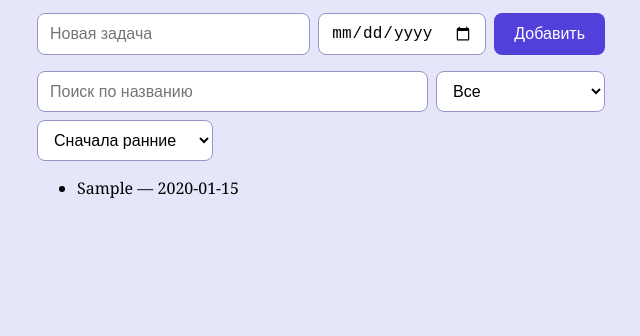
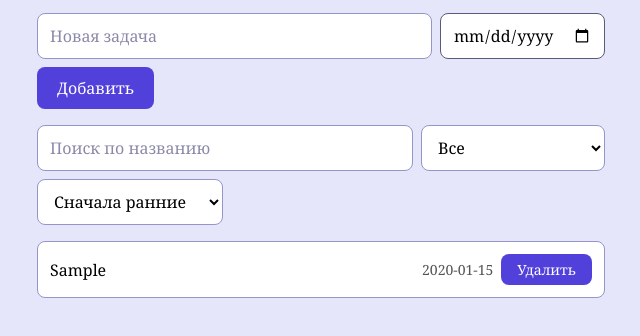
Before and after one commit to li1vv1/to-do-list, a plain HTML site: page index.html in a window 1280 px wide. Both pictures are taken after typing "Sample", "2020-01-15" into the empty fields and a click on the button "Добавить". Shown: the part 62-398 px from the top of the page, without its empty margins (319-959 px from the left). Drawn offline with Linux system fonts and the light colour scheme.

Commit message:
Add delete task

```diff
--- a/css/style.css
+++ b/css/style.css
@@ -6,6 +6,9 @@ body {
     font-family: Georgia, serif;
     background-color: lavender;
     color: black;
+}
+input, select, button {
+    font-family: inherit;
 }
 .app {
     max-width: 600px;
@@ -31,7 +34,7 @@ body {
 }
 .task-form__date {
     padding: 10px 12px;
-    border: 1px solid #9595ca;
+    border: 1px solid #5a5a7a;
     border-radius: 8px;
     font-size: 16px;
 }
@@ -65,3 +68,40 @@ body {
     font-size: 16px;
     cursor: pointer;
 }
+.task-list {
+    margin: 0;
+    padding: 0;
+    list-style: none;
+}
+.task {
+    display: flex;
+    flex-wrap: wrap;
+    align-items: center;
+    gap: 8px;
+    margin-bottom: 8px;
+    padding: 12px;
+    border: 1px solid #9595ca;
+    border-radius: 8px;
+    background-color: white;
+}
+.task__text {
+    flex: 1 1 150px;
+    font-size: 16px;
+    word-break: break-word;
+}
+.task__date {
+    font-size: 14px;
+    color: #555555;
+}
+.task__button {
+    padding: 6px 16px;
+    border: none;
+    border-radius: 8px;
+    background-color: #5240db;
+    color: white;
+    font-size: 14px;
+    cursor: pointer;
+}
+.task-form__input::placeholder, .controls__search::placeholder {
+    color: #8a8aa8;
+}
--- a/js/script.js
+++ b/js/script.js
@@ -75,14 +75,35 @@ const taskList = document.createElement("ul");
 taskList.className = "task-list";
 main.append(taskList);
 
-const tasks = [];
+let tasks = [];
 
 function renderTasks() {
     taskList.replaceChildren();
     tasks.forEach(function (currentTask) {
         const item = document.createElement("li");
         item.className = "task";
-        item.textContent = `${currentTask.title} — ${currentTask.date}`;
+
+        const text = document.createElement("span");
+        text.textContent = currentTask.title;
+        text.className = "task__text";
+
+        const date = document.createElement("span");
+        date.textContent = currentTask.date;
+        date.className = "task__date";
+
+        const deleteButton = document.createElement("button");
+        deleteButton.textContent = "Удалить";
+        deleteButton.type = "button";
+        deleteButton.className = "task__button";
+
+        deleteButton.addEventListener("click", function () {
+            tasks = tasks.filter(function (t) {
+                return t.id !== currentTask.id;
+            });
+            renderTasks();
+        });
+
+        item.append(text, date, deleteButton);
         taskList.append(item);
     });
 }
```
